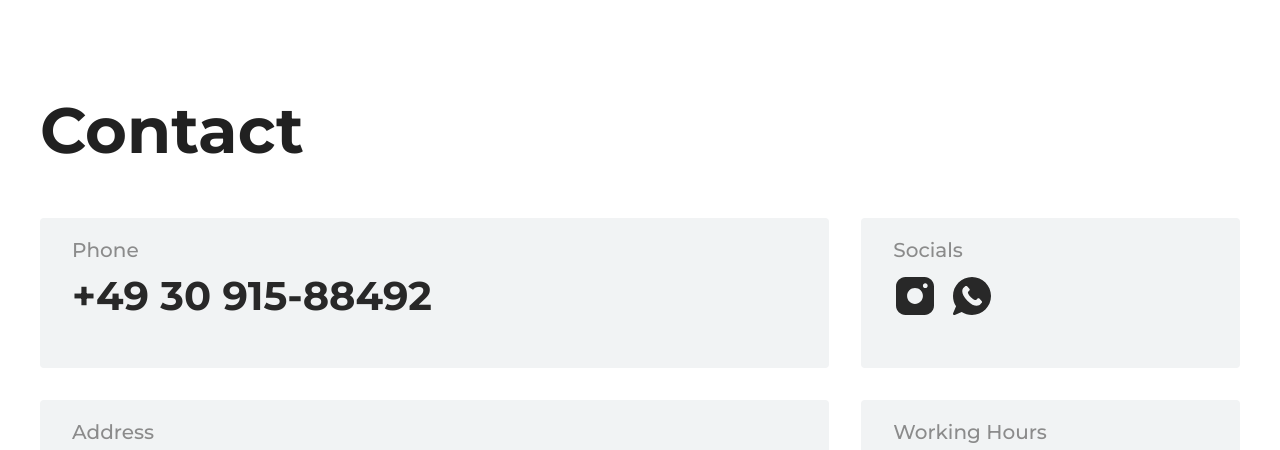
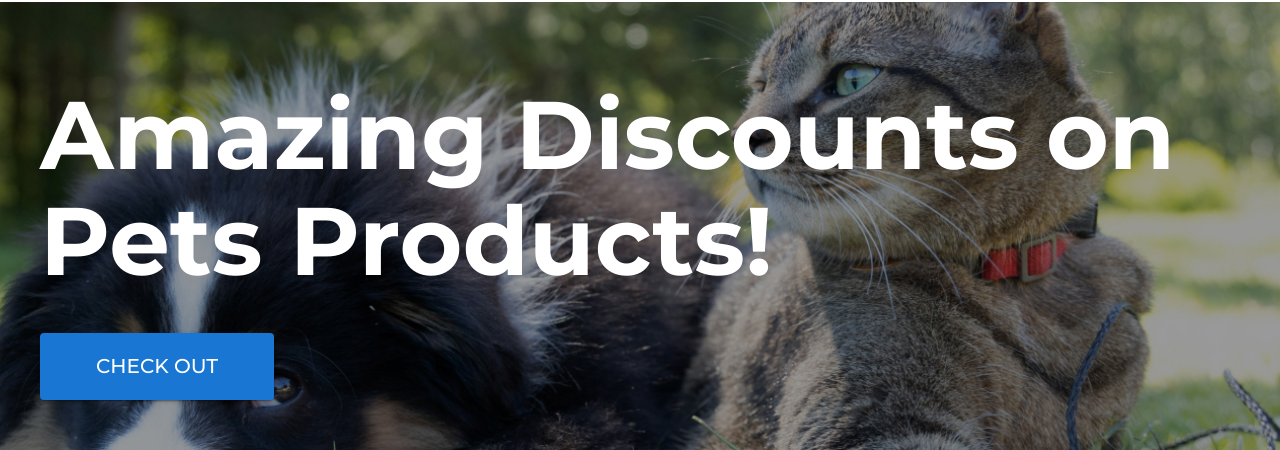
Before and after one commit to DEN21R/pet_prodject, a React (Vite) app in the folder client/pet_shop_front/: page / in a window 1280 px wide. Shown: the part 128-578 px from the top of the page. Built offline with nearby package versions, Linux system fonts and the light colour scheme.

Commit message:
started Main , added MainPromotionsSection

```diff
--- a/client/pet_shop_front/src/App.jsx
+++ b/client/pet_shop_front/src/App.jsx
@@ -4,6 +4,7 @@ import Header from './components/header'
 import { Routes, Route } from 'react-router-dom'
 import Cart from './pages/cart'
 import Footer from './components/footer'
+import Main from './pages/main'
 
 function App() {
   return (
@@ -24,6 +25,7 @@ function App() {
         }}
       >
         <Routes>
+          <Route path="/" element={<Main />} />
           <Route path="/cart" element={<Cart />} />
         </Routes>
       </Box>
--- /dev/null
+++ b/client/pet_shop_front/src/pages/main/discountForm/index.jsx
@@ -0,0 +1,6 @@
+import { Box } from '@mui/material'
+
+function DiscountForm() {
+  return <Box></Box>
+}
+export default DiscountForm
--- /dev/null
+++ b/client/pet_shop_front/src/pages/main/index.jsx
@@ -0,0 +1,15 @@
+import { Box } from '@mui/material'
+import MainPromotionsSection from './mainPromotionsSection'
+import MainCategories from './mainCategories'
+import MainSale from './mainSale'
+
+function Main() {
+  return (
+    <Box>
+      <MainPromotionsSection />
+      <MainCategories />
+      <MainSale />
+    </Box>
+  )
+}
+export default Main
--- /dev/null
+++ b/client/pet_shop_front/src/pages/main/mainCategories/index.jsx
@@ -0,0 +1,6 @@
+import { Box } from '@mui/material'
+
+function MainCategories() {
+  return <Box></Box>
+}
+export default MainCategories
--- /dev/null
+++ b/client/pet_shop_front/src/pages/main/mainPromotionsSection/index.jsx
@@ -0,0 +1,44 @@
+import { Box, Button, styled, Typography } from '@mui/material'
+import home_bg from '../../../assets/home_bg.jpg'
+import { useNavigate } from 'react-router-dom'
+
+const HeroBox = styled(Box)(() => ({
+  backgroundImage: `url(${home_bg})`,
+  backgroundSize: 'cover',
+  backgroundPosition: 'center',
+  height: { xs: 400, md: 600 },
+  padding: `clamp(40px, 10vw, 80px) clamp(20px, 5vw, 40px) clamp(80px, 20vw, 210px) clamp(20px, 5vw, 40px)`,
+}))
+
+const HeroTypography = styled(Typography)(() => ({
+  fontSize: '6rem',
+  color: '#FFFFFF',
+  fontWeight: 700,
+  lineHeight: '110%',
+  paddingBottom: '2.5rem',
+  '@media (max-width: 768px)': {
+    fontSize: '4rem',
+  },
+  '@media (max-width: 480px)': {
+    fontSize: '2.5rem',
+  },
+}))
+
+const HeroButton = styled(Button)(() => ({
+  fontSize: '1.25rem',
+  padding: '1rem clamp(16px, 5vw, 56px)',
+}))
+
+function MainPromotionsSection() {
+  const navigate = useNavigate()
+
+  return (
+    <HeroBox>
+      <HeroTypography>Amazing Discounts on Pets Products!</HeroTypography>
+      <HeroButton variant="contained" onClick={() => navigate('/cart')}>
+        Check out
+      </HeroButton>
+    </HeroBox>
+  )
+}
+export default MainPromotionsSection
--- /dev/null
+++ b/client/pet_shop_front/src/pages/main/mainSale/index.jsx
@@ -0,0 +1,6 @@
+import { Box } from '@mui/material'
+
+function MainSale() {
+  return <Box></Box>
+}
+export default MainSale
--- a/client/pet_shop_front/src/theme/theme.js
+++ b/client/pet_shop_front/src/theme/theme.js
@@ -1,21 +1,34 @@
-import { createTheme } from '@mui/material'
+import { createTheme } from '@mui/material/styles'
 
 const theme = createTheme({
   typography: {
     fontFamily: 'Montserrat',
+  },
 
-    cardTitle: {
+  components: {
+    MuiTypography: {
+      variants: [
+        {
+          props: { variant: 'cardTitle' },
+          style: {
             fontSize: '1.25rem',
             fontWeight: 500,
             color: '#8b8b8b',
             paddingBottom: '16px',
             lineHeight: 0,
           },
-    cardInfo: {
+        },
+        {
+          props: { variant: 'cardInfo' },
+          style: {
             fontSize: '2.5rem',
+            fontWeight: 700,
             color: '#282828',
-      fontWeight: 700,
+          },
+        },
+      ],
     },
   },
 })
+
 export default theme
```
Lines whose indentation alone changed are shown as unchanged.
